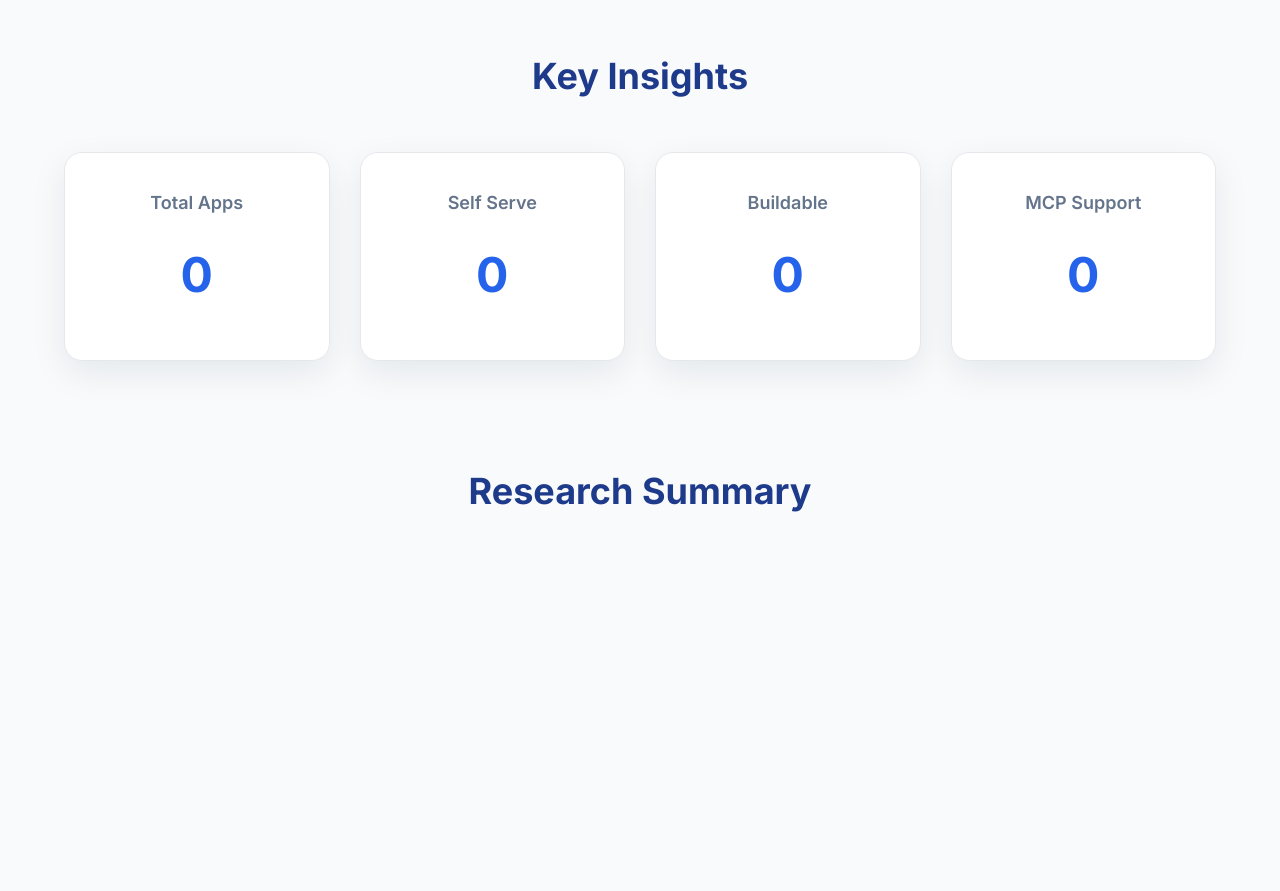
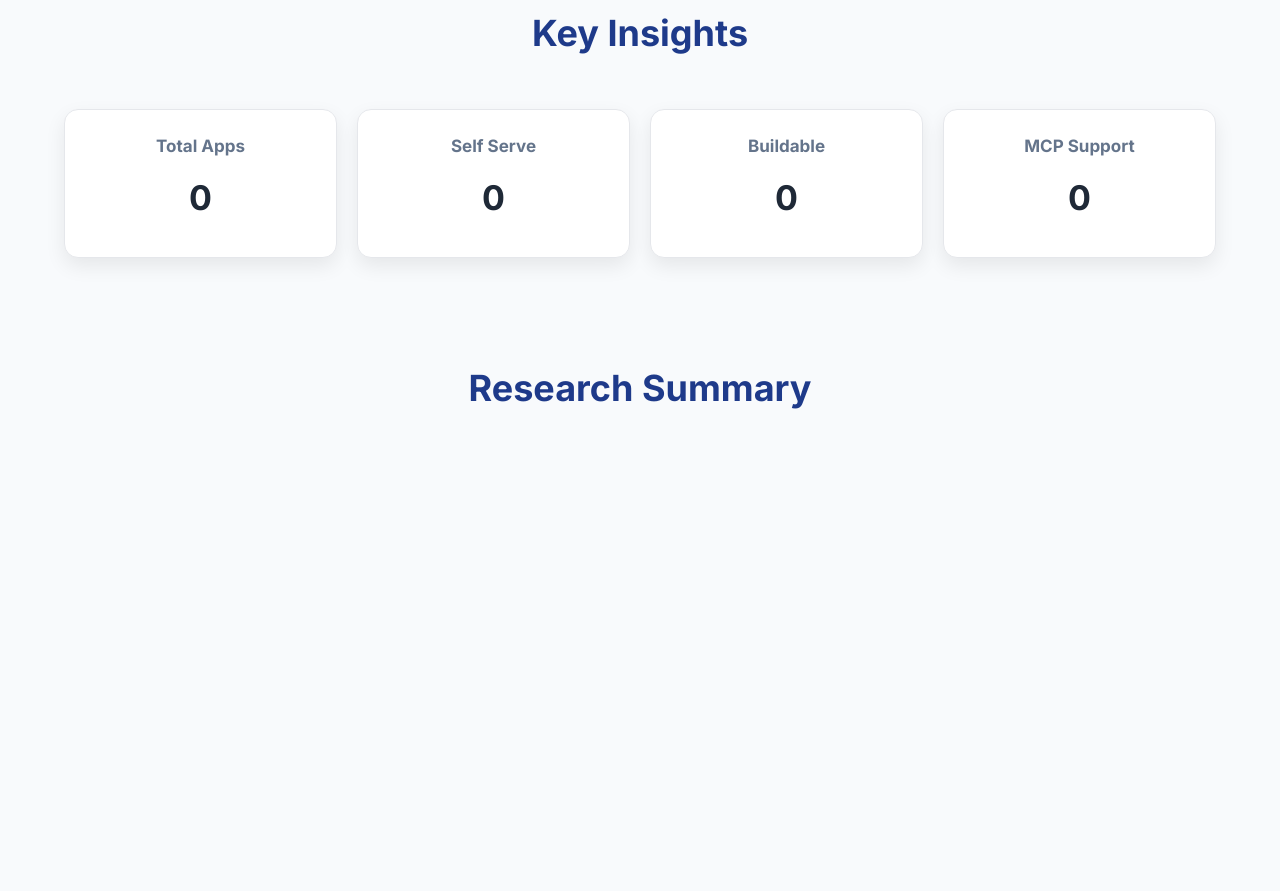
Before and after one commit to vaibhavsingh1533/Application_Product, a website: page index.html in a window 1280 px wide. Shown: the part 2153-3044 px from the top of the page. Drawn offline with nearby package versions, Linux system fonts and the light colour scheme.

Commit message:
Update style.css

```diff
--- a/style.css
+++ b/style.css
@@ -201,28 +201,22 @@
 ========================= */
 
 .cards{
-
     display:grid;
-
-    grid-template-columns:repeat(auto-fit,minmax(250px,1fr));
-
-    gap:30px;
-
+    grid-template-columns:repeat(4,1fr);
+    gap:20px;
 }
 
 .card{
 
-    background:#ffffff;
+    background:#fff;
 
-    border-radius:18px;
+    padding:22px;
 
-    padding:35px 30px;
+    border-radius:14px;
 
     text-align:center;
 
-    box-shadow:0 12px 35px rgba(15,23,42,.08);
-
-    transition:all .3s ease;
+    box-shadow:0 8px 20px rgba(0,0,0,.08);
 
     border:1px solid #e5e7eb;
 
@@ -238,25 +232,17 @@
 
 .card h3{
 
+    font-size:17px;
+
     color:#64748b;
-
-    font-size:18px;
-
-    margin-bottom:15px;
-
-    font-weight:600;
 
 }
 
 .card h1{
 
-    color:#2563eb;
+    font-size:34px;
 
-    font-size:48px;
-
-    font-weight:700;
-
-    margin-bottom:10px;
+    margin:8px 0;
 
 }
 
@@ -415,23 +401,23 @@
 
     display:grid;
 
-    grid-template-columns:repeat(auto-fit,minmax(420px,1fr));
+    grid-template-columns:repeat(2,1fr);
 
-    gap:40px;
+    gap:30px;
 
-    align-items:start;
+    margin-top:30px;
 
 }
 
 .chart-card{
 
-    background:#ffffff;
+    background:#fff;
 
-    border-radius:18px;
+    padding:25px;
 
-    padding:30px;
+    border-radius:16px;
 
-    box-shadow:0 12px 35px rgba(15,23,42,.08);
+    box-shadow:0 8px 20px rgba(0,0,0,.08);
 
     border:1px solid #e5e7eb;
 
@@ -451,9 +437,9 @@
 
 canvas{
 
-    width:100% !important;
+    width:100%!important;
 
-    height:320px !important;
+    height:260px!important;
 
 }
 
@@ -753,31 +739,19 @@
    MOBILE
 ========================= */
 
-@media(max-width:992px){
+@media(max-width:900px){
 
-    header{
+.cards{
 
-        padding:80px 20px;
+grid-template-columns:repeat(2,1fr);
 
-    }
+}
 
-    header h1{
+.charts{
 
-        font-size:40px;
+grid-template-columns:1fr;
 
-    }
-
-    section h2{
-
-        font-size:30px;
-
-    }
-
-    .charts{
-
-        grid-template-columns:1fr;
-
-    }
+}
 
 }
 
```
